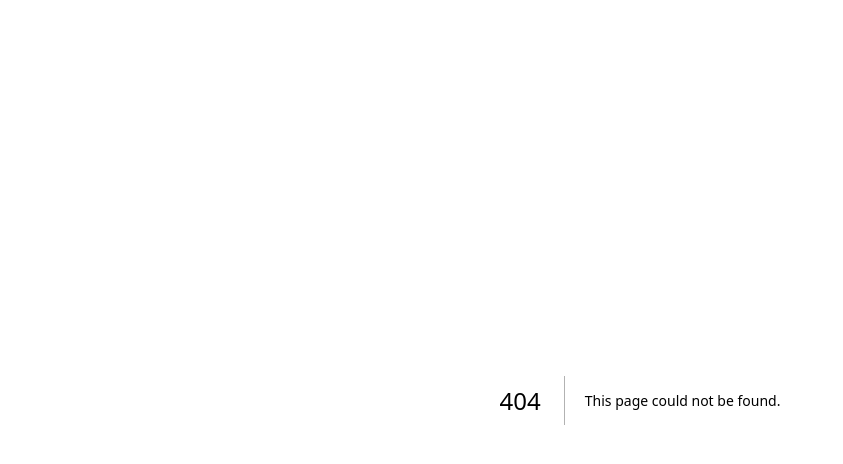
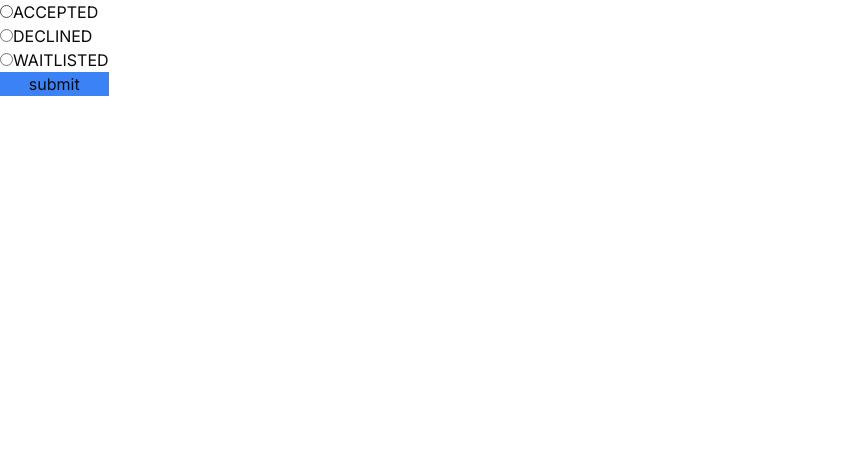
Before and after one commit to bryanmax9/beachhacks2025, a Next.js app: page /admin in a window 1280 px wide. Before the commit this address had no page. Shown: the top 464 px of the page, without its empty margins (0-843 px from the left). Built offline with nearby package versions, Linux system fonts and the light colour scheme; no server answers; a web font is replaced by a local one.

Commit message:
added component to accept decline reject, needs way to list user still

```diff
--- /dev/null
+++ b/src/(api)/userApplicationServices.ts
@@ -0,0 +1,20 @@
+import supabase from "@/lib/supabase/supabase"
+
+export const updateUserAcceptanceStatus = async(uuid: string, status: string) => {
+    // uuid: the unique id of the user you are updating the acceptance status of
+    // status: must be ACCEPTED, DECLINED, or WAITLISTED
+    const myid = (await supabase.auth.getUser()).data.user?.id;
+    console.log("myid",myid);
+    const {data,error} = await supabase
+    .from("profiles")
+    .update({
+        "acceptance_status":status
+    })
+    .eq("id", uuid)
+    .select("*")
+    .single();
+    // print the user id of the person you just accepted/declined/waitlisted
+    console.log(data);
+    if(error) console.log(error);
+
+}
--- /dev/null
+++ b/src/app/(main)/admin/SetUserAcceptance.tsx
@@ -0,0 +1,39 @@
+"use client";
+
+import React, { useEffect, useState } from "react";
+import { updateUserAcceptanceStatus } from "@/(api)/userApplicationServices";
+
+export default function SetUserAcceptance() {
+    const [selected, setSelected] = useState<string|null>(null);
+    const handleSubmit = async (event:React.FormEvent<HTMLFormElement>,uuid: string) => {
+        event.preventDefault();
+        // only submit if admin chose a valid option
+        if(selected==null) return;
+
+        await updateUserAcceptanceStatus(uuid, selected);
+        console.log(uuid, selected);
+    }
+    useEffect(()=>{
+        console.log(selected);
+    },[selected])
+    return (
+    <div >
+        <form className="flex flex-col w-fit"
+        onSubmit={(e)=>handleSubmit(e,"061f8aef-a6f5-4218-b16c-3e5978f01442")}>
+        <label>
+            <input type="radio" onChange={() => setSelected("ACCEPTED")} name="acceptance"/>
+            ACCEPTED
+        </label>
+        <label>
+            <input type="radio" onChange={() => setSelected("DECLINED")} name="acceptance"/>
+            DECLINED
+        </label>
+        <label>
+            <input type="radio" onChange={() => setSelected("WAITLISTED")} name="acceptance"/>
+            WAITLISTED
+        </label>
+        <button className="bg-blue-500" type="submit" >submit</button>
+        </form>
+    </div>
+    )
+}
--- /dev/null
+++ b/src/app/(main)/admin/page.tsx
@@ -0,0 +1,9 @@
+import SetUserAcceptance from "./SetUserAcceptance";
+
+export default function Page() {
+    return (
+        <>
+        <SetUserAcceptance/>
+        </>
+    )
+}
--- /dev/null
+++ b/src/lib/supabase/supabase.ts
@@ -0,0 +1,3 @@
+import { createBrowser } from "@/lib/supabase/client";
+const supabase = createBrowser();
+export default supabase;
```
